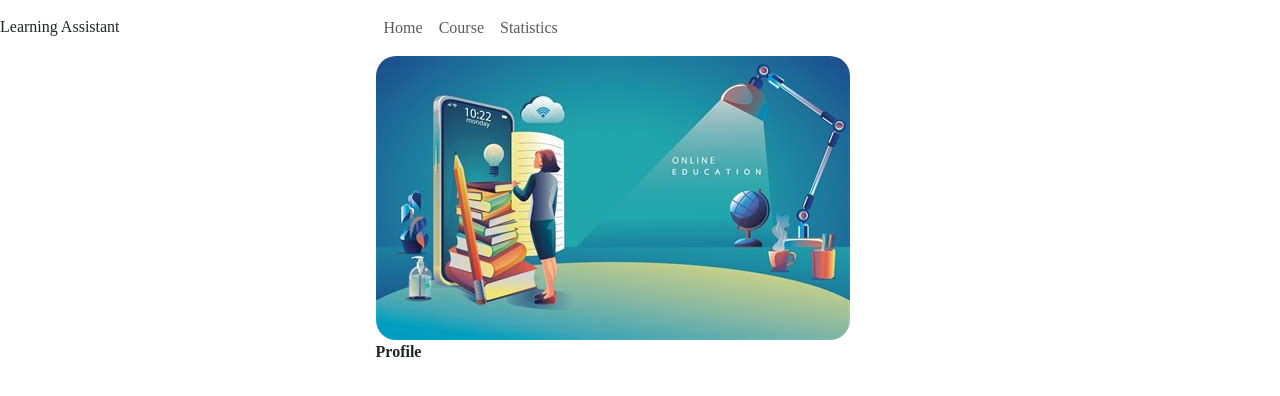
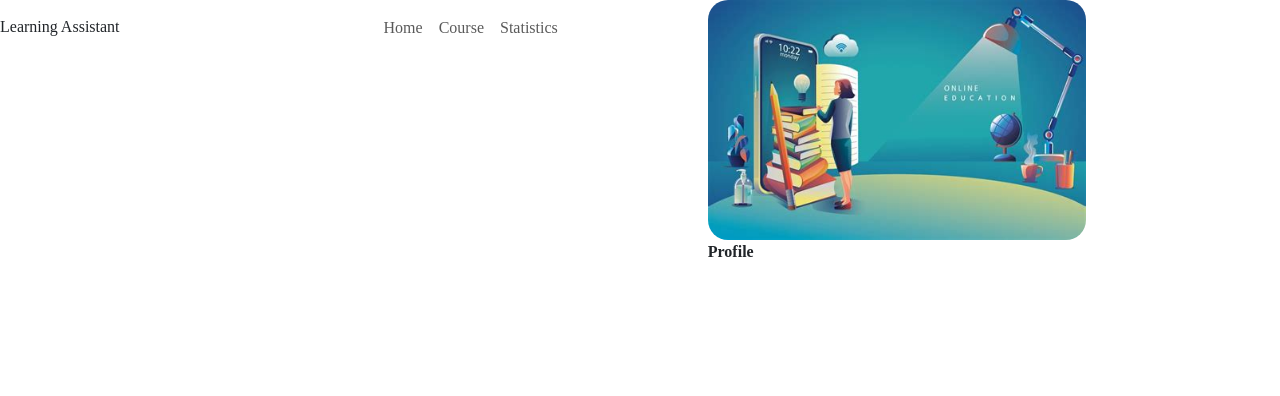
Before and after one commit to Red-stevo/E-LearningHub, a React (Vite) app in the folder student-learning-assistant/: page /student-assistant/learn in a window 1280 px wide. Shown: the top 396 px of the page. Built offline with nearby package versions, Linux system fonts and the light colour scheme; sample sign-in values are in the browser's storage.

Commit message:
Commit message >>>>> arranging the header components <<<<<

```diff
--- a/student-learning-assistant/src/AppPages/Component/ProfileImage.jsx
+++ b/student-learning-assistant/src/AppPages/Component/ProfileImage.jsx
@@ -3,10 +3,8 @@ import image from "../Images/learn2.jpeg";
 
 export const ProfileImage = () => {
     return(<>
-        <div className={"profile-component"}>
-            <div className={"profile-image"}>
-                <img src={image} height={"100%"} width={"100%"} alt={"user profile image"} className={"image"}/>
-            </div>
+        <div className={"profile-image"}>
+            <img src={image} height={"96%"} width={"100%"} alt={"user profile image"} className={"image"}/>
             <span className={"profile-title"}>Profile</span>
         </div>
     </>)
--- a/student-learning-assistant/src/AppPages/Styles/mainPage.css
+++ b/student-learning-assistant/src/AppPages/Styles/mainPage.css
@@ -15,3 +15,8 @@
     display: flex;
     column-gap: 20%;
 }
+
+.nav-profile {
+    display: flex;
+    column-gap: 20%;
+}
```
